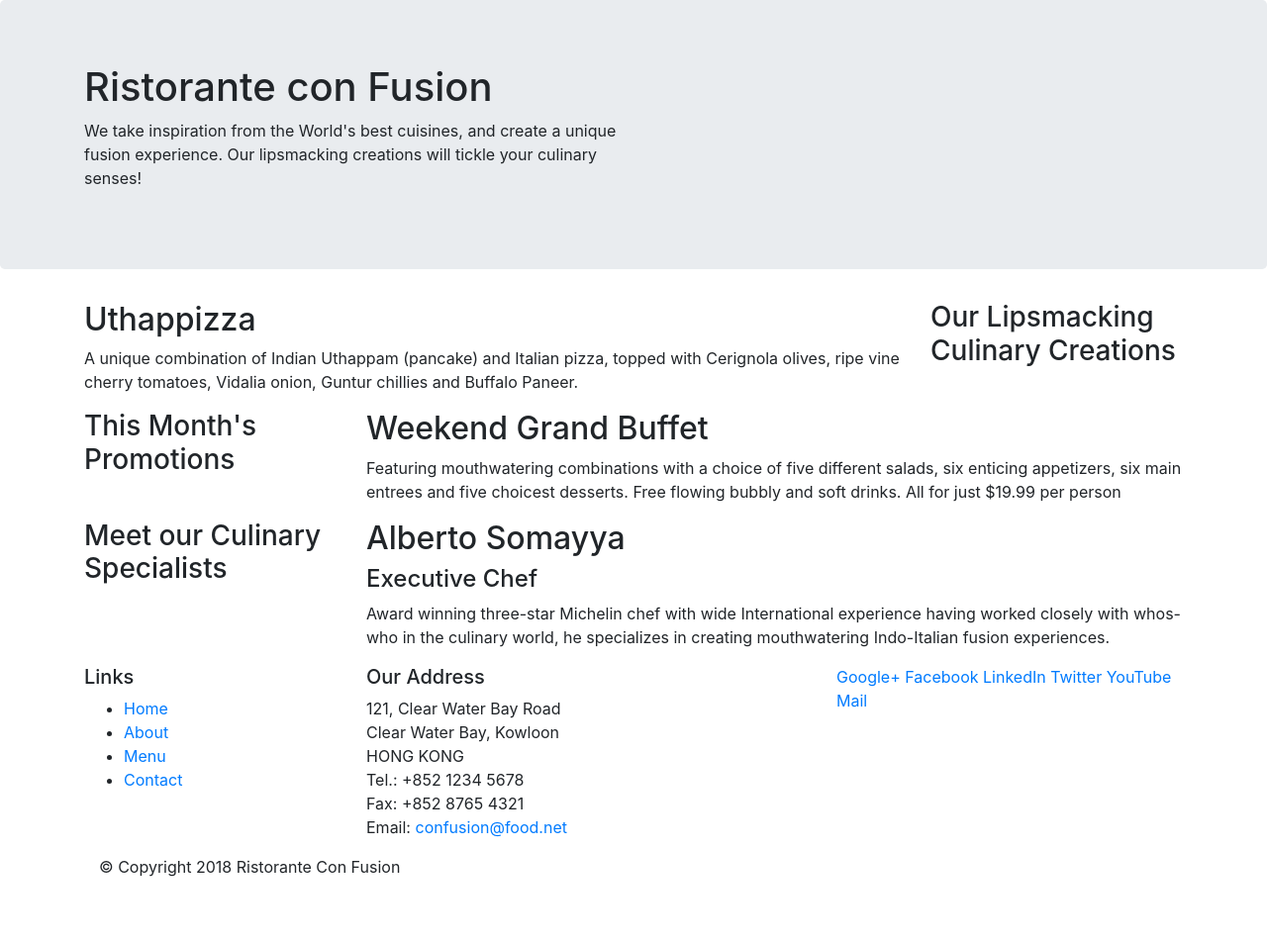
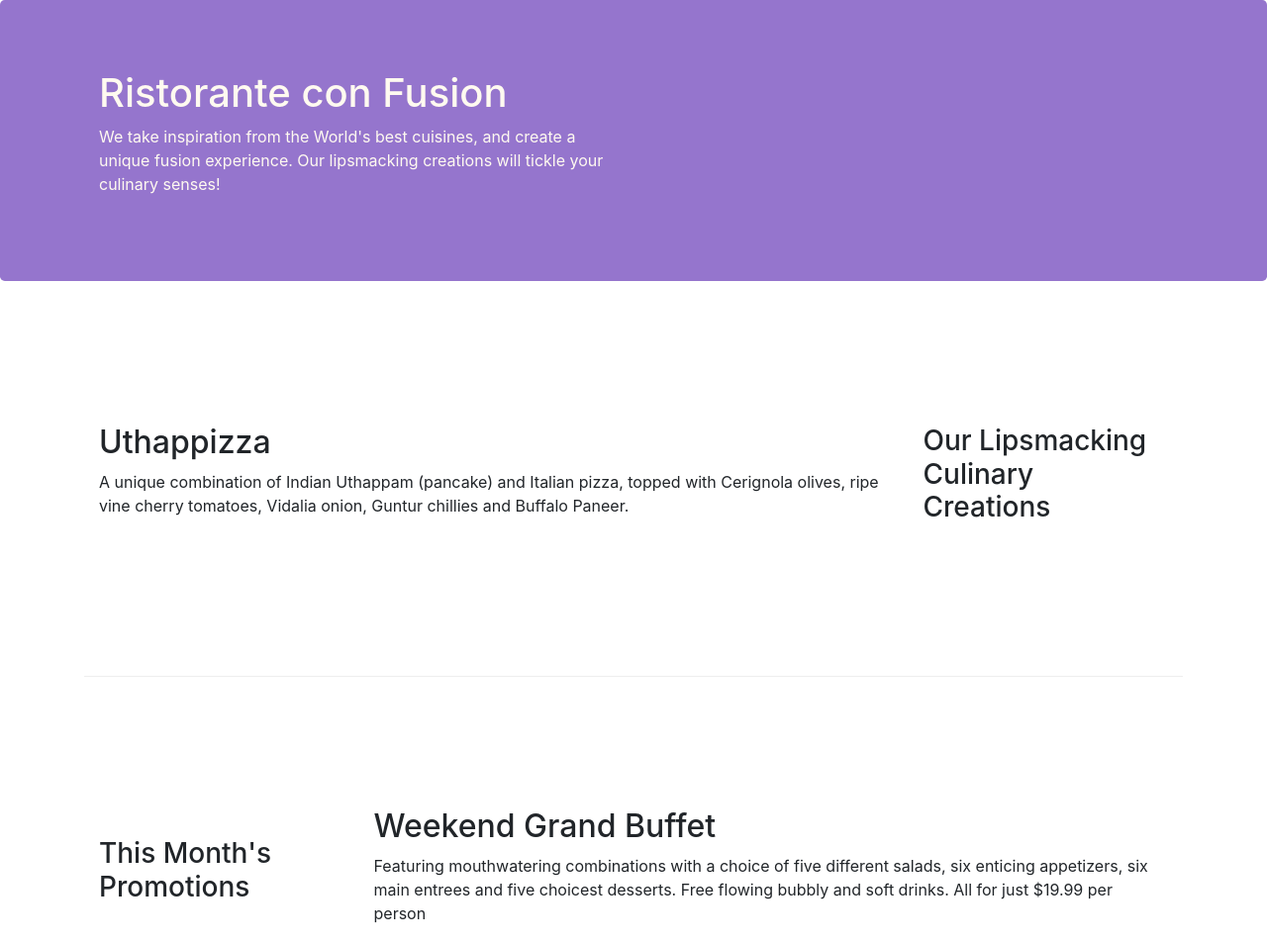
Before and after one commit to AshiqPranto/Bootstraps_Practice_With_Coursera, a website: page index.html in a window 1280 px wide. Shown: the top 954 px of the page at 99% size. Before the commit the page ends 904 px from the top, so only its background shows below. Drawn offline with nearby package versions, Linux system fonts and the light colour scheme.

Commit message:
Bootstrap Grid part 2 done

```diff
--- /dev/null
+++ b/css/styles.css
@@ -0,0 +1,30 @@
+.row-header{
+    margin: 0px auto;
+    padding: 0px;
+}
+
+.row-content {
+    margin: 0px auto;
+    padding: 50px 0px 50px 0px;
+    border-bottom: 1px ridge;
+    min-height: 400px;
+}
+
+.footer{
+    background-color: #D1C4E9;
+    margin: 0px auto;
+    padding: 20px 0px 20px 0px;
+}
+
+.jumbotron{
+    padding: 70px 30px 70px 30px;
+    margin: 0px auto;
+    background: #9575CD;
+    color: floralwhite;
+}
+
+.address{
+    font-size: 80%;
+    margin: 0px;
+    color: #0f0f0f;
+}
--- a/index.html
+++ b/index.html
@@ -10,12 +10,14 @@
 
     <!-- Bootstrap CSS -->
     <link rel="stylesheet" href="node_modules/bootstrap/dist/css/bootstrap.min.css">
+    <link rel="stylesheet" href="css/styles.css">
+
 </head>
 
 <body>
     <header class="jumbotron">
         <div class="container">
-            <div class="row">
+            <div class="row row-header">
                 <div class="col-12 col-sm-6">
                     <h1>Ristorante con Fusion</h1>
                     <p>We take inspiration from the World's best cuisines, and create a unique fusion experience. Our lipsmacking creations will tickle your culinary senses!</p>
@@ -27,7 +29,7 @@
     </header>
 
     <div class="container">
-        <div class="row">
+        <div class="row row-content align-items-center">
             <div class="col-12 col-sm-4 order-sm-last col-md-3">
                 <h3>Our Lipsmacking Culinary Creations</h3>
             </div>
@@ -38,7 +40,7 @@
         </div>
 
 
-        <div class="row">
+        <div class="row row-content align-items-center">
             <div class="col-12 col-sm-4 col-md-3">
                 <h3>This Month's Promotions</h3>
             </div>
@@ -48,7 +50,7 @@
             </div>
         </div>
 
-        <div class="row">
+        <div class="row row-content align-items-center">
             <div class="col-12 col-sm-4 col-md-3">
                 <h3>Meet our Culinary Specialists</h3>
             </div>
@@ -60,19 +62,19 @@
         </div>
     </div>
 
-    <footer >
+    <footer class="footer">
         <div class="container">
             <div class="row">
                 <div class="col-4 col-sm-3">
                     <h5>Links</h5>
-                    <ul>
+                    <ul class="list-unstyled">
                         <li><a href="#">Home</a></li>
                         <li><a href="#">About</a></li>
                         <li><a href="#">Menu</a></li>
                         <li><a href="#">Contact</a></li>
                     </ul>
                 </div>
-                <div class="col-7 col-sm-5">
+                <div class="col-7 col-sm-5 address">
                     <h5>Our Address</h5>
                     <address>
 		              121, Clear Water Bay Road<br>
@@ -83,7 +85,7 @@
 		              Email: <a href="mailto:confusion@food.net">confusion@food.net</a>
 		           </address>
                 </div>
-                <div class="col-12 col-sm-4">
+                <div class="col-12 col-sm-4 align-self-center">
                     <div>
                         <a href="http://google.com/+">Google+</a>
                         <a href="http://www.facebook.com/profile.php?id=">Facebook</a>
```
